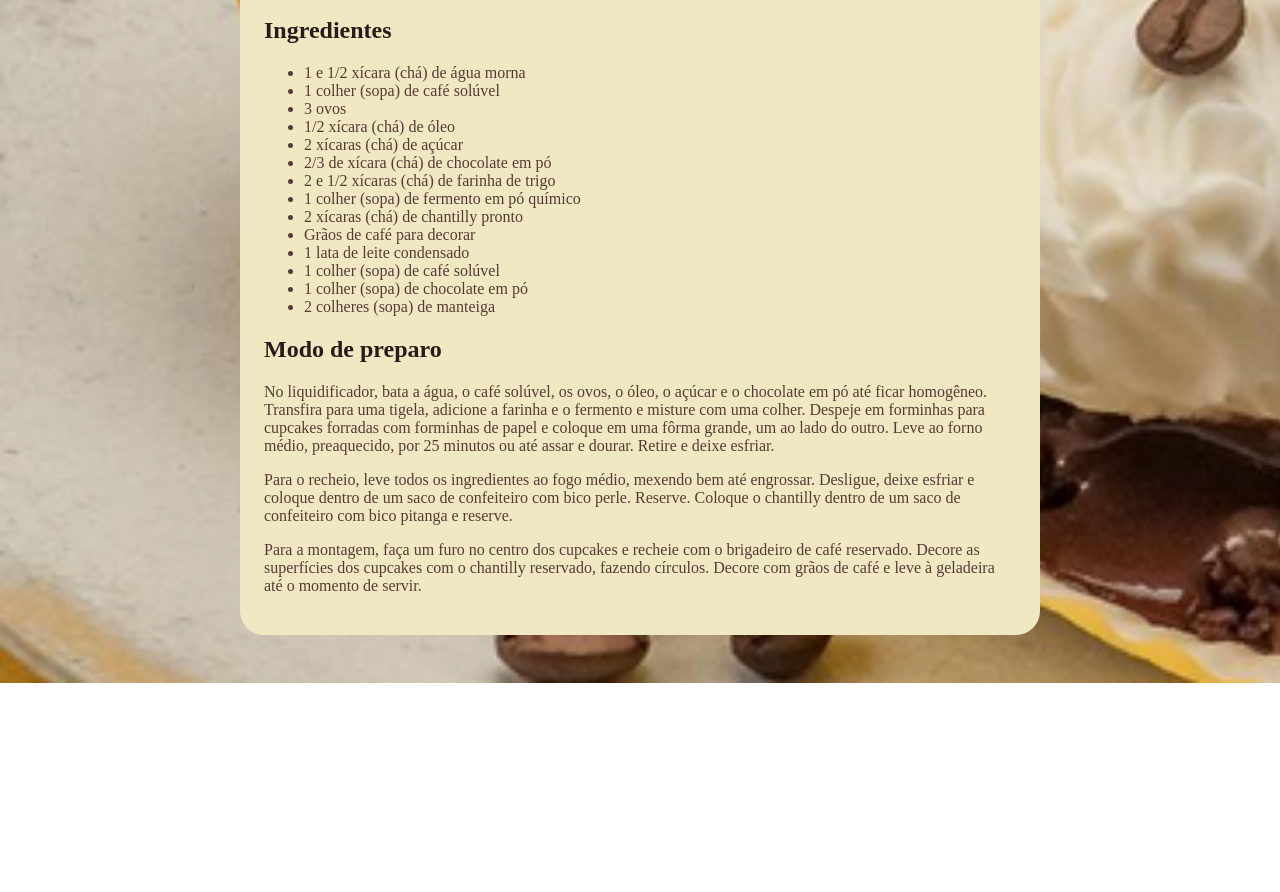
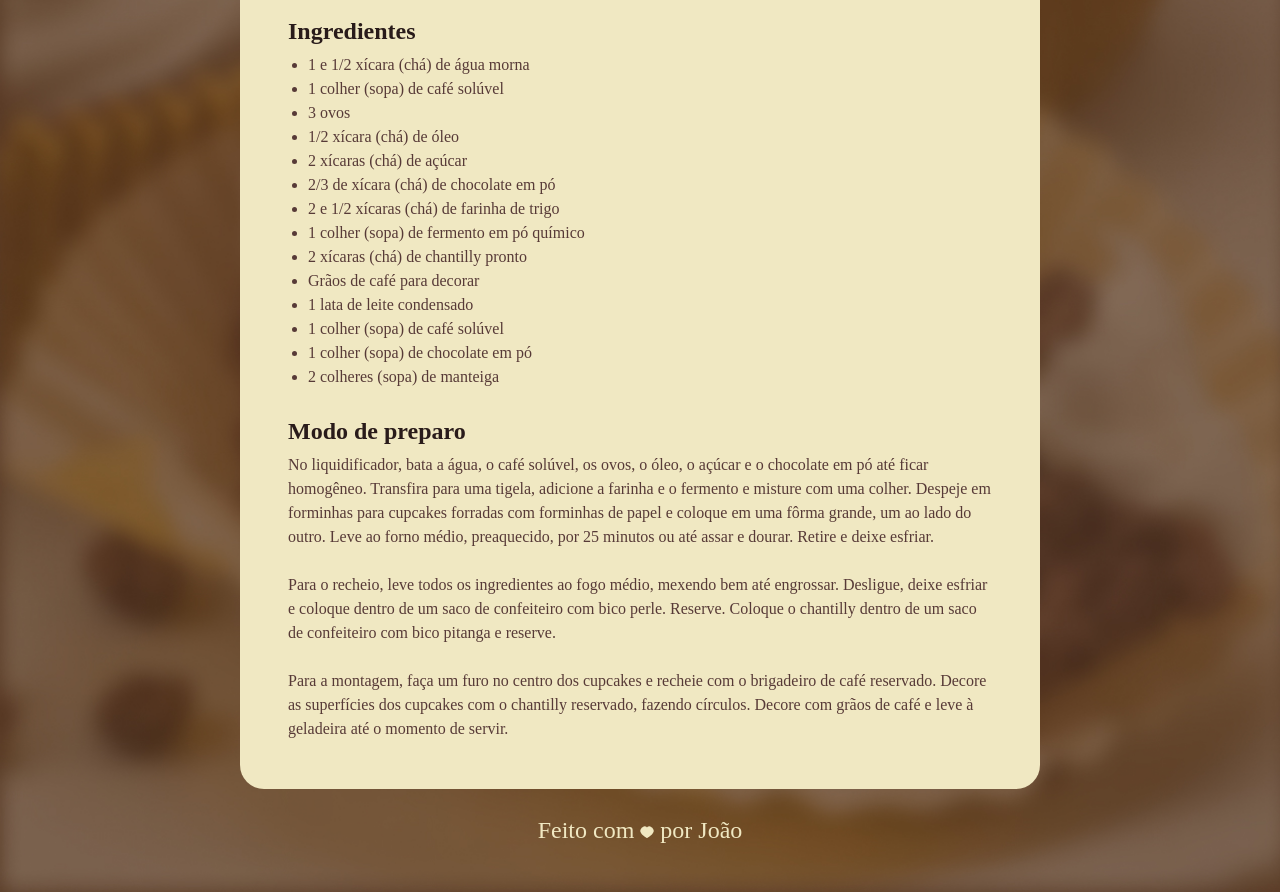
Before and after one commit to JoaoRibeiro2/Pagina-de-receita, a plain HTML site: page index.html in a window 1280 px wide. Shown: the part 707-1599 px from the top of the page. Before the commit the page ends 1390 px from the top, so only its background shows below. Drawn offline with Linux system fonts and the light colour scheme; a web font is replaced by a local one.

Commit message:
Projeto finalizado

```diff
--- a/css/style.css
+++ b/css/style.css
@@ -1,10 +1,15 @@
 @import url('https://fonts.googleapis.com/css2?family=Alice&display=swap');
+*{
+    margin: 0;
+    padding: 0;
+    box-sizing: border-box;
+}
 :root{
     font-family: "Alice", serif;
     color: #573A37;
 }
 body{
-    background-image: url('../assets/main-image.jpg');
+    background-image: url('../assets/receita.jpg');
     background-size: cover;
 }
 
@@ -13,22 +18,53 @@ body{
     background: #F0E8C2;
     width: 800px;
     border-radius: 24px;
-    margin: 48px auto;
+    margin: 48px auto 28px;
     box-sizing: border-box;
 }
 
 img{
     border-radius: 16px;
 }
-
+main{
+    padding: 24px;
+}
+section + section{
+    margin-top: 24px;
+}
+#about p + p{
+    margin-top: 12px;
+}
 h1{
     line-height: 140%;
     font-size: 40px;
+    margin-bottom: 4px;
 }
 
 h2{
     font-size: 24px;
+    font-weight: regular;
 }
 h1, h2{
     color: #291B1A;
+    line-height: 150%;
+    margin-bottom: 4px;
 }
+
+ul{
+    padding-left: 20px;
+    line-height: 150%;
+}
+p{
+    line-height: 150%;
+}
+
+footer{
+    color: #F0E8C2;
+    text-align: center;
+    margin-bottom: 48px;
+    font-size: 24px;
+}
+
+footer img{
+    vertical-align: middle;
+}
--- a/index.html
+++ b/index.html
@@ -39,13 +39,14 @@
             <section id="preparation">
                 <h2>Modo de preparo</h2>
 
-                <p>No liquidificador, bata a água, o café solúvel, os ovos, o óleo, o açúcar e o chocolate em pó até ficar homogêneo. Transfira para uma tigela, adicione a farinha e o fermento e misture com uma colher. Despeje em forminhas para cupcakes forradas com forminhas de papel e coloque em uma fôrma grande, um ao lado do outro. Leve ao forno médio, preaquecido, por 25 minutos ou até assar e dourar. Retire e deixe esfriar. </p>
-
-                <p>Para o recheio, leve todos os ingredientes ao fogo médio, mexendo bem até engrossar. Desligue, deixe esfriar e coloque dentro de um saco de confeiteiro com bico perle. Reserve. Coloque o chantilly dentro de um saco de confeiteiro com bico pitanga e reserve. </p>
-
-                <p>Para a montagem, faça um furo no centro dos cupcakes e recheie com o brigadeiro de café reservado. Decore as superfícies dos cupcakes com o chantilly reservado, fazendo círculos. Decore com grãos de café e leve à geladeira até o momento de servir.</p>
+                <p>No liquidificador, bata a água, o café solúvel, os ovos, o óleo, o açúcar e o chocolate em pó até ficar homogêneo. Transfira para uma tigela, adicione a farinha e o fermento e misture com uma colher. Despeje em forminhas para cupcakes forradas com forminhas de papel e coloque em uma fôrma grande, um ao lado do outro. Leve ao forno médio, preaquecido, por 25 minutos ou até assar e dourar. Retire e deixe esfriar.
+                <br><br>
+                Para o recheio, leve todos os ingredientes ao fogo médio, mexendo bem até engrossar. Desligue, deixe esfriar e coloque dentro de um saco de confeiteiro com bico perle. Reserve. Coloque o chantilly dentro de um saco de confeiteiro com bico pitanga e reserve.
+                <br><br>
+                Para a montagem, faça um furo no centro dos cupcakes e recheie com o brigadeiro de café reservado. Decore as superfícies dos cupcakes com o chantilly reservado, fazendo círculos. Decore com grãos de café e leve à geladeira até o momento de servir.</p>
             </section>
         </main>
     </div>
+    <footer>Feito com <img src="assets/heart.svg" alt="Coraçãozinho fofinho"> por João </footer>
 </body>
 </html>
```
Also changed, not shown: assets/heart.svg (added).
